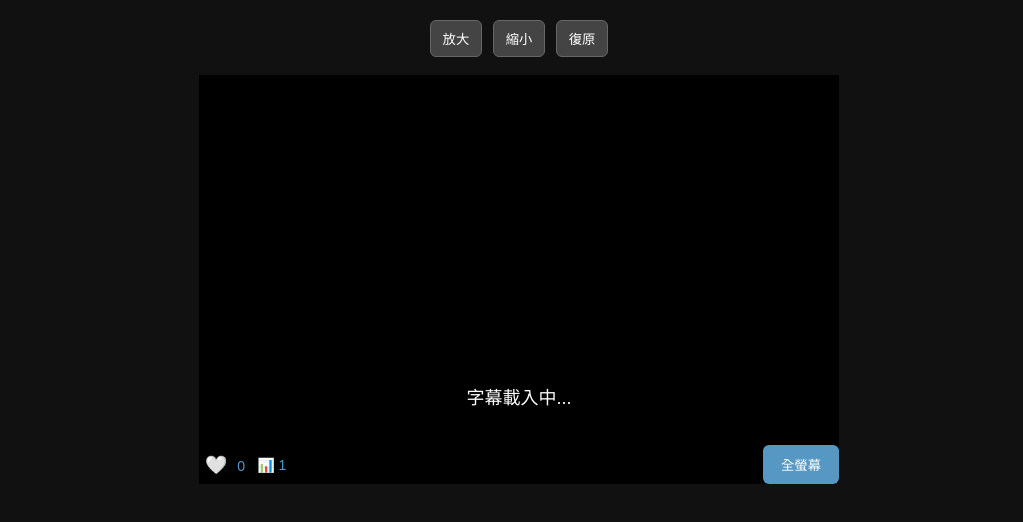
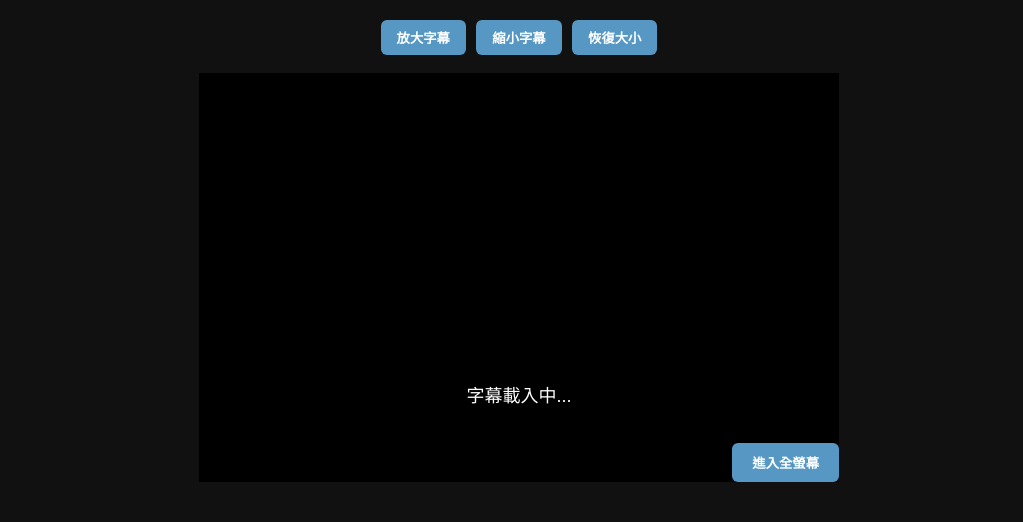
Before and after one commit to ald1a1mem/UPCONO, a plain HTML site: page index.html in a window 1280 px wide. Shown: the part 60-582 px from the top of the page, without its empty margins (121-1144 px from the left). Drawn offline with Linux system fonts and the light colour scheme.

Commit message:
Add files via upload

```diff
--- a/index.html
+++ b/index.html
@@ -33,34 +33,36 @@ body {
   margin-bottom: 15px;
 }
 
-/* 修正：移除鎖死狀態，讓按鈕可以點擊 */
+/* UI 按鈕樣式：統一使用 #5698c3 */
 #subtitle-controls button {
-  background: #444;
+  background: var(--main-color);
   color: white;
-  border: 1px solid #666;
-  padding: 8px 12px;
+  border: none;
+  padding: 8px 16px;
   margin: 3px;
   border-radius: 6px;
   cursor: pointer;
   transition: 0.3s;
+  font-weight: bold;
 }
 
 #subtitle-controls button:hover {
-  background: var(--main-color);
+  filter: brightness(1.2);
 }
 
 /* 影片外框 */
-#video-wrapper{
+#video-wrapper {
   position: relative;
   width: 640px;
   margin: auto;
   background: #000;
 }
 
-/* 影片 */
+/* 影片容器 */
 #video-container {
   position: relative;
   width: 100%;
+  background: black;
 }
 
 #player,
@@ -70,13 +72,13 @@ body {
   display: block;
 }
 
-/* 字幕內容 */
+/* 字幕樣式 */
 #subtitle {
   position: absolute;
   bottom: 20px;
   left: 50%;
   transform: translateX(-50%);
-  font-size: 18px; /* 初始大小 */
+  font-size: 18px;
   font-family: "Arial Rounded MT Bold","微軟正黑體",sans-serif;
   color: white;
   background: rgba(0,0,0,0.7);
@@ -84,61 +86,33 @@ body {
   border-radius: 8px;
   white-space: pre-line;
   max-width: 90%;
-  pointer-events: none; /* 防止字幕擋住滑鼠點擊影片 */
+  pointer-events: none;
   z-index: 10;
 }
 
-/* 底部列 */
-#bottom-bar{
+/* 底部列：僅剩全螢幕按鈕 */
+#bottom-bar {
   width: 640px;
   margin: auto;
   display: flex;
-  justify-content: space-between;
+  justify-content: flex-end; /* 按鈕靠右 */
   align-items: center;
   margin-top: 10px;
 }
 
-/* 左側 */
-#video-overlay{
-  display: flex;
-  gap: 12px;
-  align-items: center;
-  font-size: 14px;
-}
-
-/* ❤️ */
-#likeBtn{
-  background:none;
-  border:none;
-  font-size:18px;
-  cursor:pointer;
-  color: var(--main-color);
-}
-
-#likeCount{
-  color: var(--main-color);
-}
-
-/* 📊 */
-#view-section{
-  display:flex;
-  gap:4px;
-  align-items:center;
-  color: var(--main-color);
-}
-
-/* 全螢幕按鈕 */
 #fullscreenBtn {
   background: var(--main-color);
   color: white;
   border: none;
-  padding: 10px 18px;
+  padding: 10px 20px;
   border-radius: 6px;
   cursor: pointer;
+  font-weight: bold;
+  transition: 0.3s;
 }
 
 #fullscreenBtn:hover {
-  background: #4a82a8;
+  filter: brightness(1.2);
 }
 </style>
 </head>
@@ -151,29 +125,20 @@ UP CONO 開張！邀請到的第一組客人是~ %TEAM 🐺：「決定要把開
 
 <div id="top-controls">
   <div id="subtitle-controls">
-    <button onclick="changeFontSize(2)">放大</button>
-    <button onclick="changeFontSize(-2)">縮小</button>
-    <button onclick="resetFontSize()">復原</button>
+    <button onclick="changeFontSize(2)">放大字幕</button>
+    <button onclick="changeFontSize(-2)">縮小字幕</button>
+    <button onclick="resetFontSize()">恢復大小</button>
   </div>
 </div>
 
-<div id="video-wrapper" id="main-scope">
+<div id="video-wrapper">
   <div id="video-container" id="fs-target">
     <div id="player"></div>
     <div id="subtitle">字幕載入中...</div>
   </div>
 
   <div id="bottom-bar">
-    <div id="video-overlay">
-      <div>
-        <button id="likeBtn">🤍</button>
-        <span id="likeCount">0</span>
-      </div>
-      <div id="view-section">
-        📊 <span id="viewCount">0</span>
-      </div>
-    </div>
-    <button id="fullscreenBtn" onclick="toggleFullScreen()">全螢幕</button>
+    <button id="fullscreenBtn" onclick="toggleFullScreen()">進入全螢幕</button>
   </div>
 </div>
 
@@ -189,11 +154,11 @@ function createPlayer(){
     setTimeout(createPlayer,100);
     return;
   }
-  player = new YT.Player("player",{
-    height:"360",
-    width:"640",
-    videoId:videoId,
-    playerVars:{fs:1, controls:1, rel:0}
+  player = new YT.Player("player", {
+    height: "360",
+    width: "640",
+    videoId: videoId,
+    playerVars: { fs: 1, controls: 1, rel: 0 }
   });
 }
 window.onYouTubeIframeAPIReady = createPlayer;
@@ -245,12 +210,12 @@ function updateSubtitle(){
 }
 setInterval(updateSubtitle, 200);
 
-/* --- 功能新增：字幕縮放 --- */
+/* 字幕縮放 */
 let currentFontSize = 18;
 function changeFontSize(delta) {
   currentFontSize += delta;
-  if(currentFontSize < 12) currentFontSize = 12; // 最小限制
-  if(currentFontSize > 40) currentFontSize = 40; // 最大限制
+  if(currentFontSize < 12) currentFontSize = 12;
+  if(currentFontSize > 40) currentFontSize = 40;
   document.getElementById("subtitle").style.fontSize = currentFontSize + "px";
 }
 function resetFontSize() {
@@ -258,42 +223,35 @@ function resetFontSize() {
   document.getElementById("subtitle").style.fontSize = "18px";
 }
 
-/* --- 功能新增：全螢幕控制 --- */
+/* 全螢幕切換與退出 */
 function toggleFullScreen() {
   const elem = document.getElementById("video-container");
+  const btn = document.getElementById("fullscreenBtn");
+
   if (!document.fullscreenElement) {
     if (elem.requestFullscreen) {
       elem.requestFullscreen();
-    } else if (elem.webkitRequestFullscreen) { /* Safari */
+    } else if (elem.webkitRequestFullscreen) {
       elem.webkitRequestFullscreen();
-    } else if (elem.msRequestFullscreen) { /* IE11 */
-      elem.msRequestFullscreen();
     }
+    btn.innerText = "退出全螢幕";
   } else {
     if (document.exitFullscreen) {
       document.exitFullscreen();
     }
+    btn.innerText = "進入全螢幕";
   }
 }
 
-/* ❤️ 按讚功能 */
-let likeCount = parseInt(localStorage.getItem("likeCount")||"0");
-document.getElementById("likeBtn").onclick = () => {
-  likeCount++;
-  localStorage.setItem("likeCount",likeCount);
-  document.getElementById("likeCount").innerText = likeCount;
-};
-document.getElementById("likeCount").innerText = likeCount;
-
-/* 📊 瀏覽次數 */
-let viewCount = parseInt(localStorage.getItem("viewCount")||"0");
-if(!localStorage.getItem("viewed")){
-  viewCount++;
-  localStorage.setItem("viewCount",viewCount);
-  localStorage.setItem("viewed","true");
-}
-document.getElementById("viewCount").innerText = viewCount;
-
+// 監聽全螢幕變化，若按 Esc 鍵退出也會自動更新按鈕文字
+document.addEventListener('fullscreenchange', () => {
+  const btn = document.getElementById("fullscreenBtn");
+  if (!document.fullscreenElement) {
+    btn.innerText = "進入全螢幕";
+  } else {
+    btn.innerText = "退出全螢幕";
+  }
+});
 </script>
 
 </body>
```
